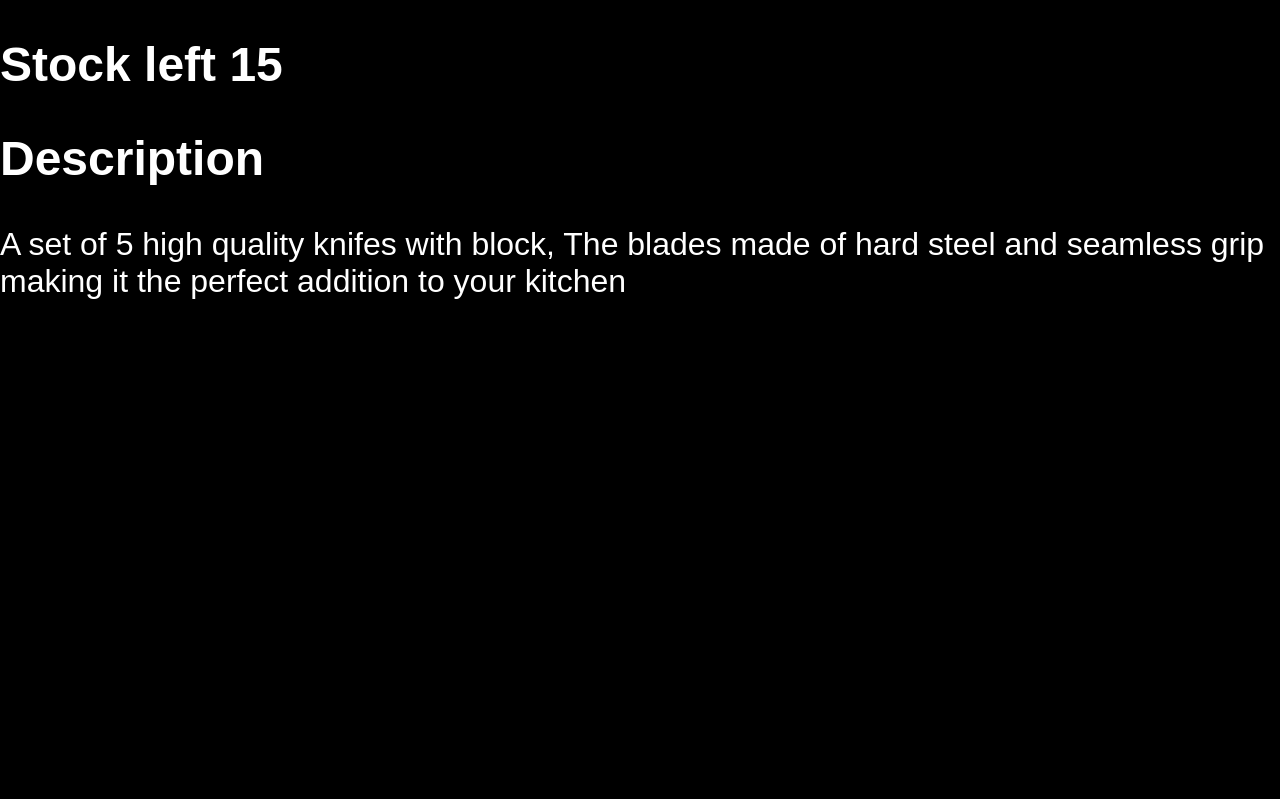
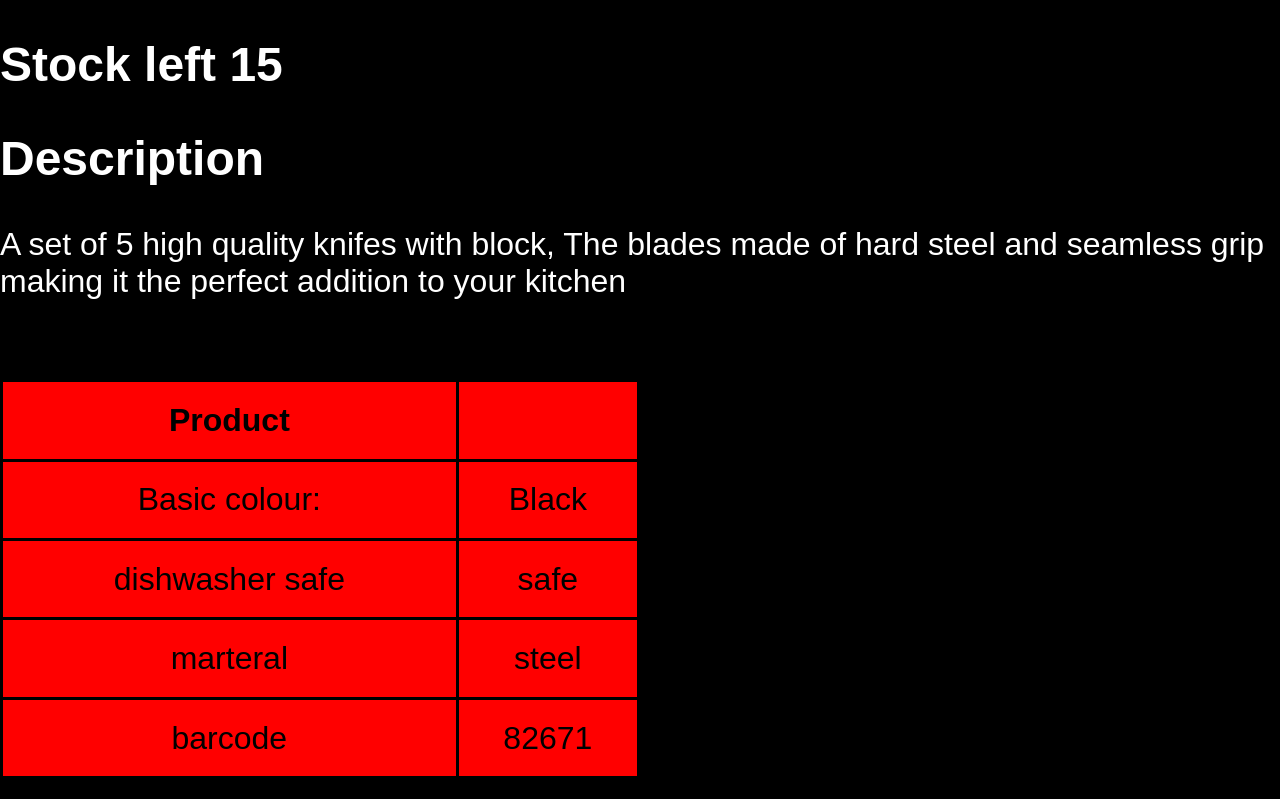
Before and after one commit to pizzadealer-ITvarsity/Assessment-6, a plain HTML site: page shoes.html in a window 1280 px wide. Shown: the part 2000-2799 px from the top of the page. Before the commit the page ends 2369 px from the top, so only its background shows below. Drawn offline with Linux system fonts and the light colour scheme.

Commit message:
shoes.css

```diff
--- a/shoes.html
+++ b/shoes.html
@@ -1,3 +1,4 @@
+
 <html>
 <head>
     <link rel="stylesheet" type="text/css" href="style.css">
@@ -9,11 +10,11 @@
     <a href="contack.html">contack</a>
 </div>
 <body>
-    <img id="gallery" src="./gallery/knifes1.jpeg">
+    <img id="gallery" src="./gallery/shoe1.jpg">
     <br>
-      <img id="gallery" src="./gallery/knifes2.jpeg">
+      <img id="gallery" src="./gallery/shoe2.jpg">
       <br>
-      <img id="gallery" src="./gallery/knifes3.jpeg">
+      <img id="gallery" src="./gallery/shoe3.jpg">
 <button>buy</button>
 <div id="text">
 <h2>R500</h2>
@@ -22,9 +23,31 @@
 	<h2>Description</h2>
 
 	<P>A set of 5 high quality knifes with block, The blades made of hard steel and seamless grip making it the perfect addition to your kitchen </P>
- <br>
 </div>
+<h2>Product infomation</h2>
+    <table border="1">
+        <tr>
+            <th>Product<th>
+        </tr>
+    <tr>
+    <td>Basic colour:</td>
+    <td>Black</td>
+    </tr>
 
+    <tr>
+    <td>dishwasher safe</td>
+    <td>safe</td>
+    </tr>
+
+    <tr>
+    <td>marteral</td>
+    <td>steel</td>
+    </tr>
+
+    <tr>
+    <td>barcode</td>
+    <td>82671</td>
+    </tr>
     </body>
 
 </html>
--- a/style.css
+++ b/style.css
@@ -58,7 +58,6 @@ img {
 	margin: auto;
 
 }
-
 table{
 			width: 50%;
 			height: 50%;
```
Also changed, not shown: index.html (+4 -1 lines), gallery/shoe1.jpg (added), gallery/shoe2.jpg (added), gallery/shoe3.jpg (added).
